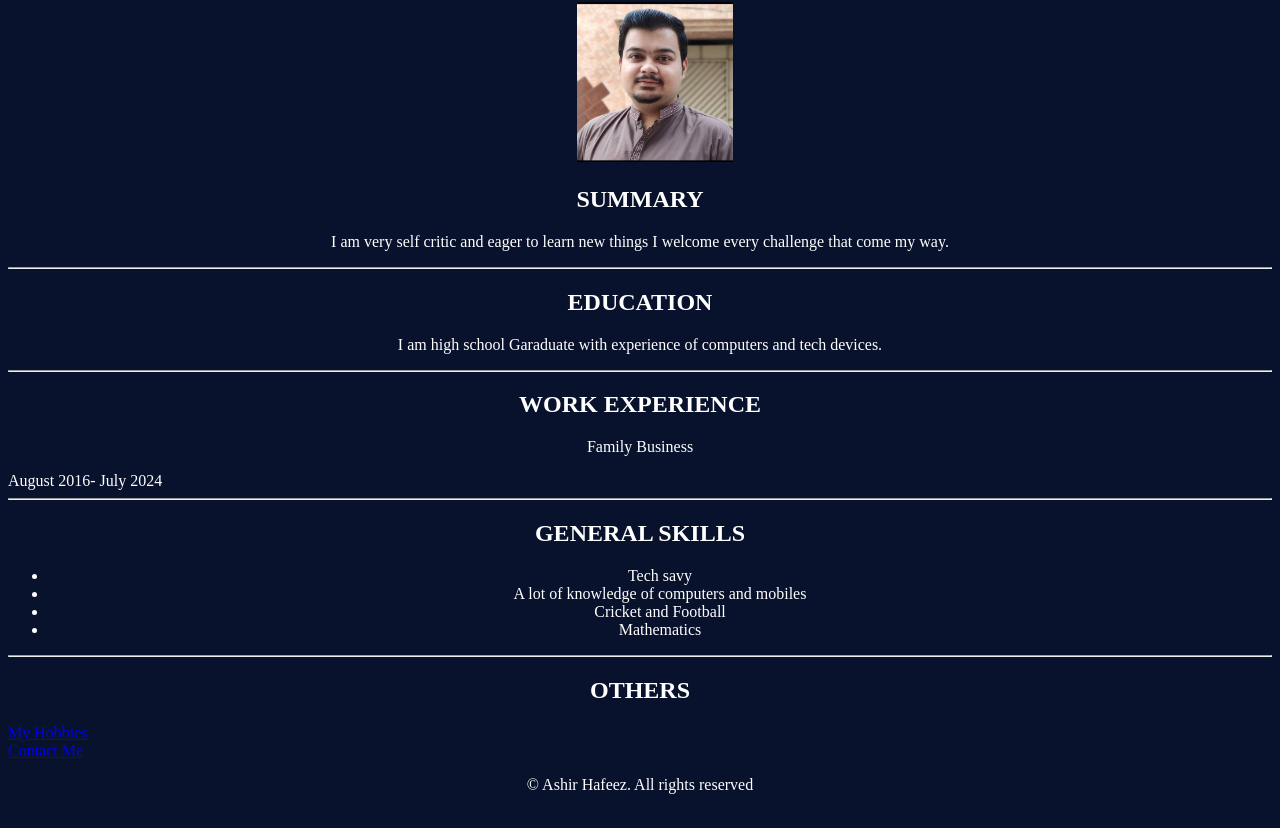
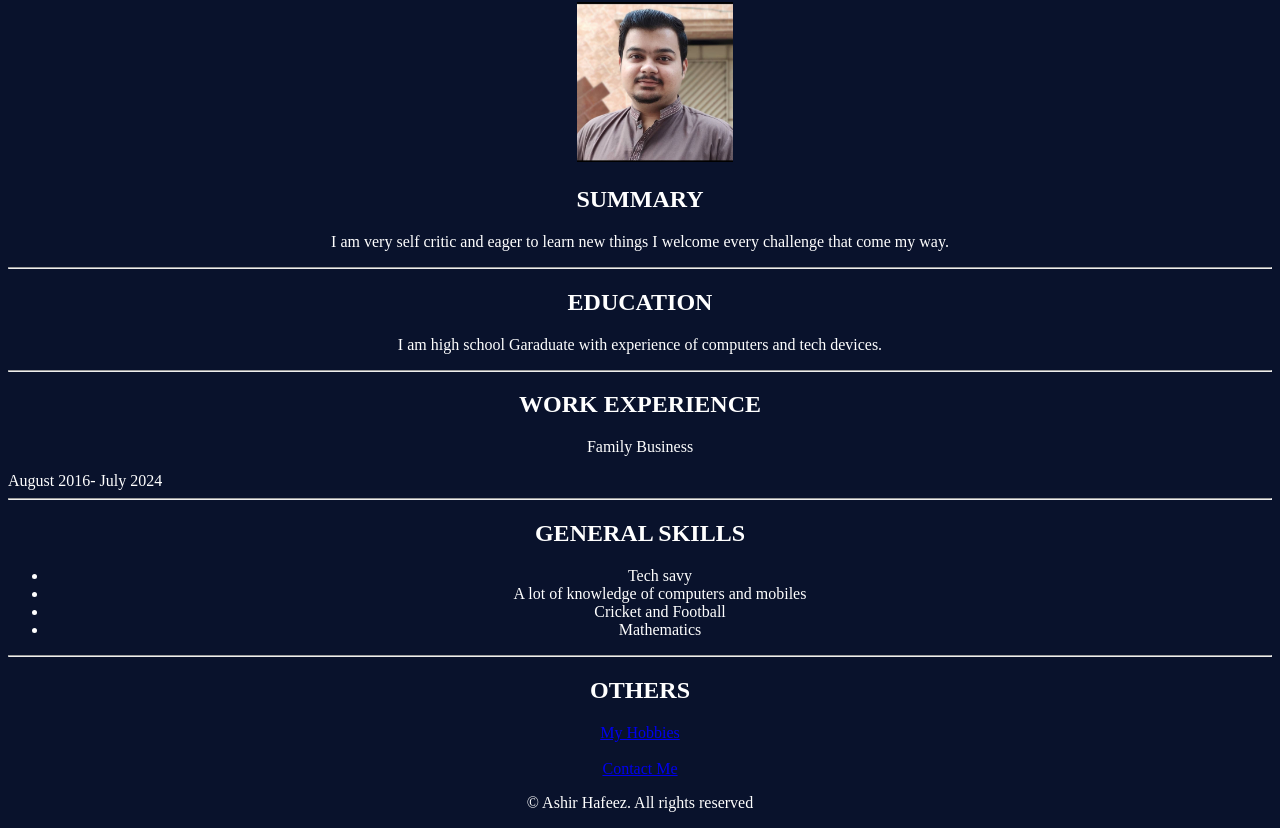
Before and after one commit to AashirHafeeez/resumee, a plain HTML site: page index.html in a window 1280 px wide. Shown: the part 78-906 px from the top of the page. Drawn offline with Linux system fonts and the light colour scheme.

Commit message:
Update index.html

```diff
--- a/index.html
+++ b/index.html
@@ -26,7 +26,8 @@
             text-align:center;
         }
         a{
-            align-content:center;
+            display:block;
+            text-align:center;
         }
 
     </style>
```
